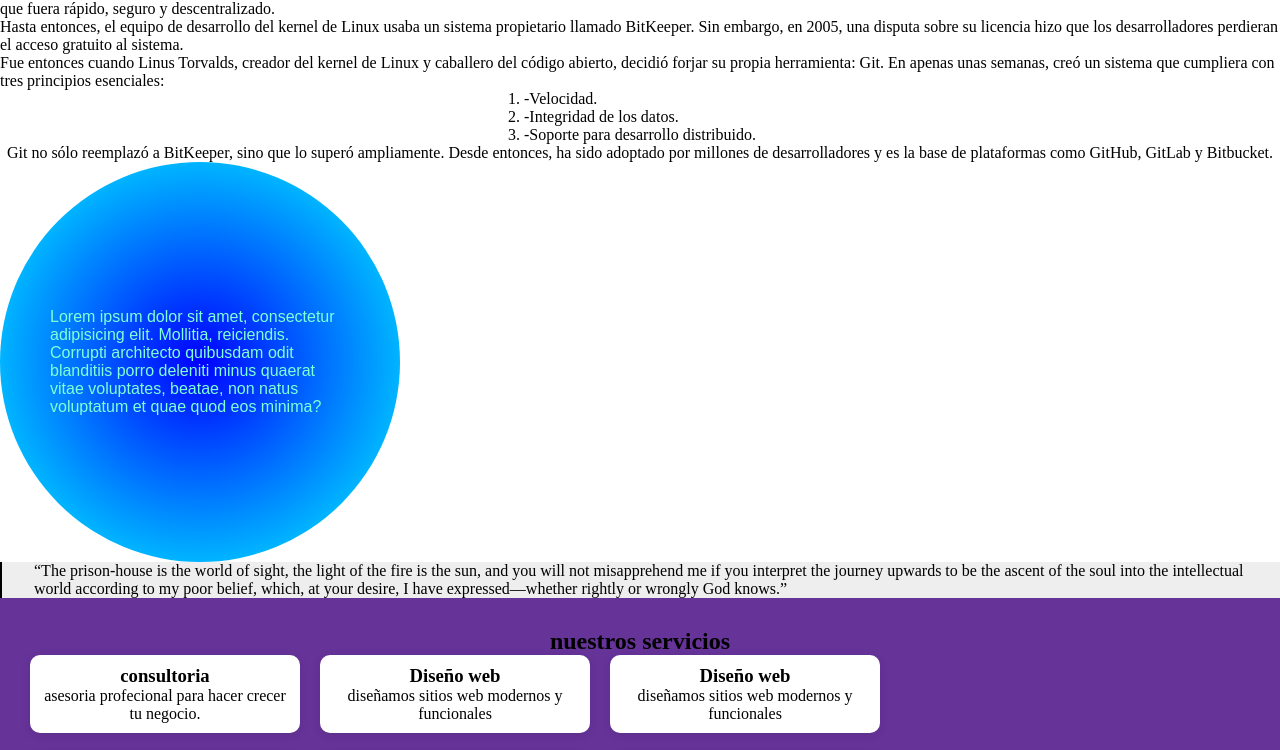
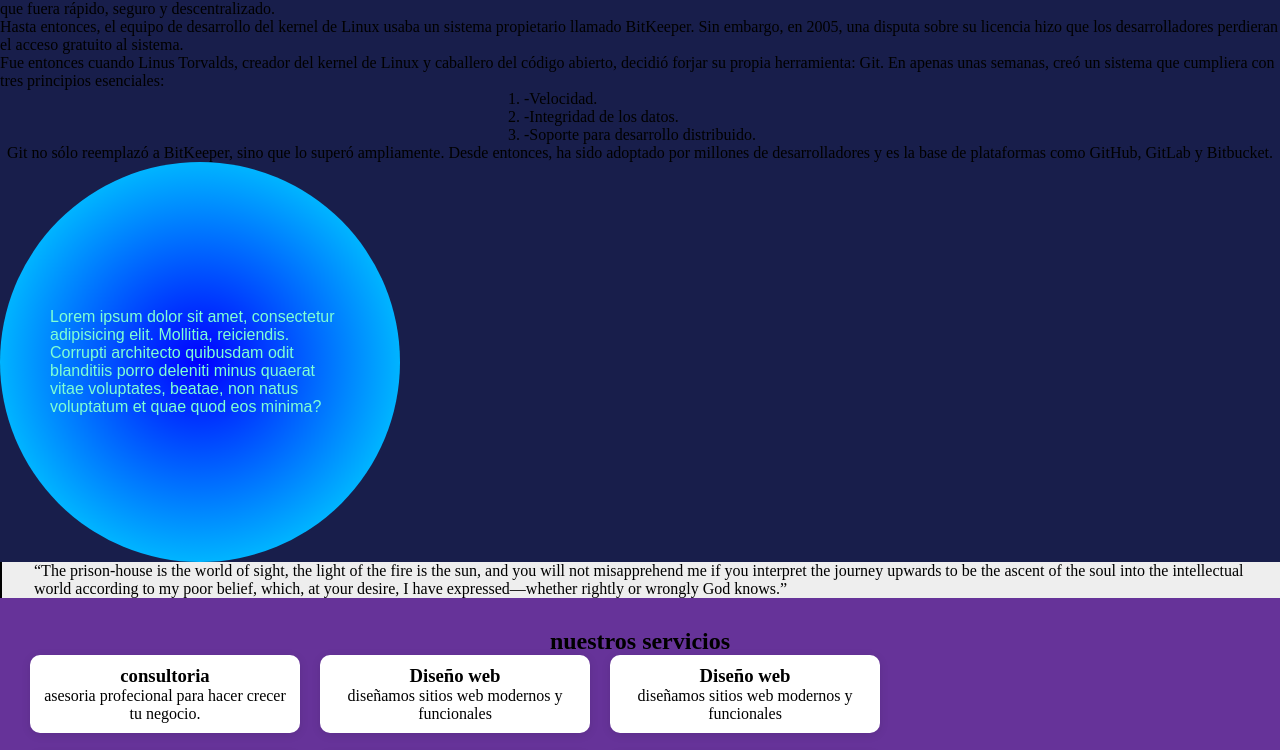
Before and after one commit to adr1ann32323/colaboracion, a plain HTML site: page index.html in a window 1280 px wide. Shown: the part 231-981 px from the top of the page. Drawn offline with Linux system fonts and the light colour scheme; a script that the page names is missing.

Commit message:
background color

```diff
--- a/style.css
+++ b/style.css
@@ -1,4 +1,5 @@
 *{
+
     margin: 0;
     padding: 0;
 }
@@ -59,7 +60,9 @@ footer a{
  }
 /* end coder 25 */
 
-
+body{
+    background-color: #181e4b;
+}
 .output-- {
     width: 15%;
     padding: 1rem;
@@ -87,9 +90,7 @@ header {
     height: 50px;
     margin-right: 15px;
 }
-.qoute_container{
 
-}
 .blockquote{
     border-left: 2px solid black;
     background-color: #eeeeee;
```
